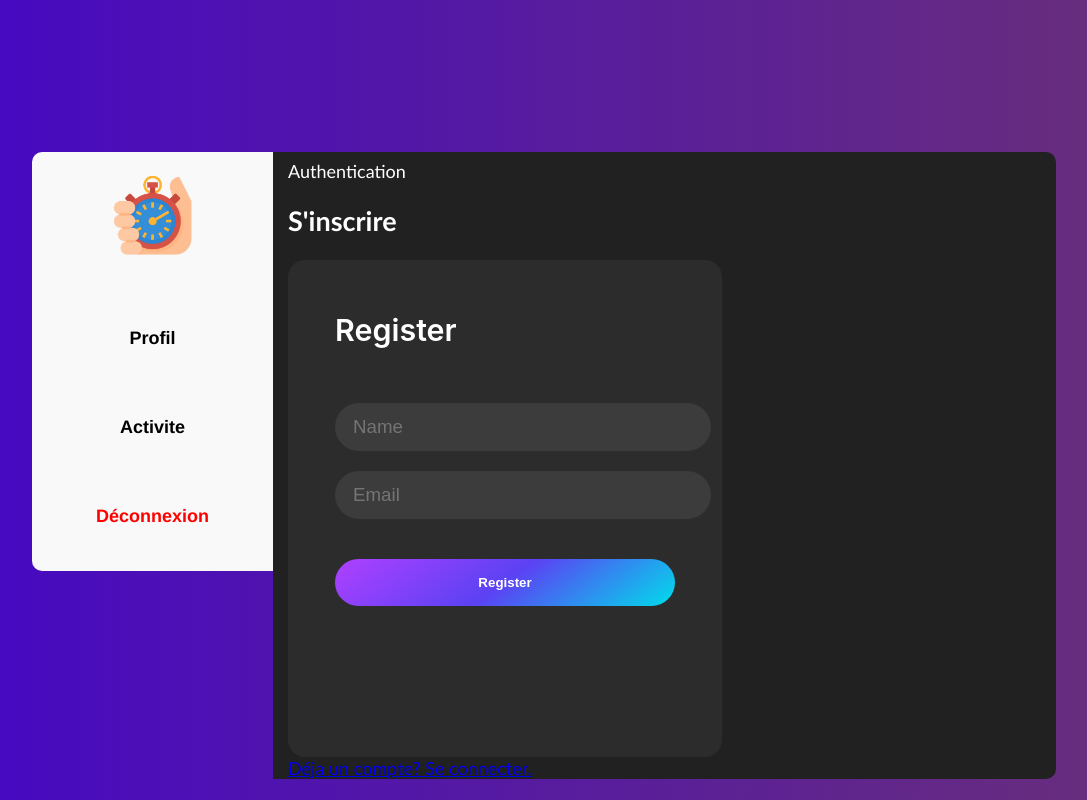
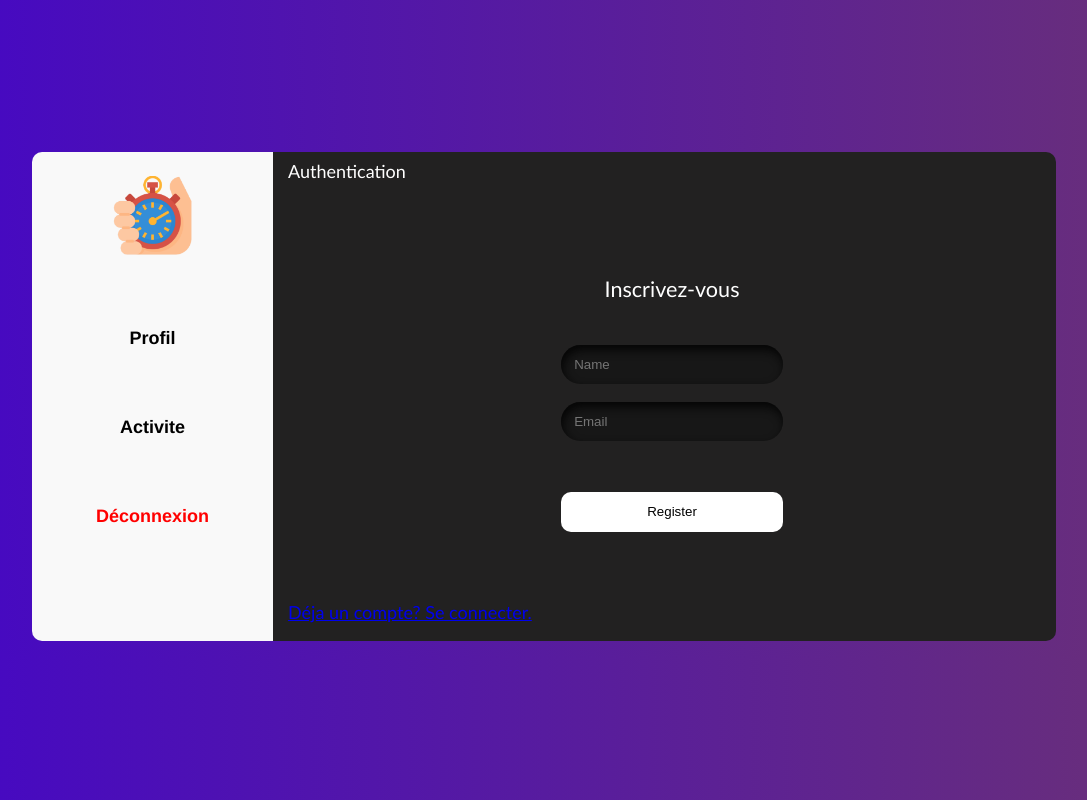
Before and after one commit to SerrierMatheo/Timely_SERRIER_TAMOURGH, a Vue app: page /auth/register in a window 1280 px wide. Shown: the whole page, without its empty margins (96-1183 px from the left). Built offline with nearby package versions, Linux system fonts and the light colour scheme.

Commit message:
style connexion / inscription

```diff
--- a/src/assets/_nav.scss
+++ b/src/assets/_nav.scss
@@ -19,7 +19,7 @@
   }
   .side {
     grid-area: sidebar;
-    background-color:rgb(249, 249, 249);
+
     color: black;
     width: 100%;
     display: flex;
@@ -27,6 +27,10 @@
     flex-direction: column;
     align-items: center;
     justify-content: center;
+  }
+
+  header{
+    background-color:rgb(249, 249, 249);
     border-radius:10px 0 0 10px;
   }
 
--- a/src/assets/main.css
+++ b/src/assets/main.css
@@ -2,6 +2,96 @@
 html {
   background-color: black;
   background: linear-gradient(to right, rgb(68, 7, 198), rgb(106, 48, 120));
+}
+
+.btn {
+  border: none;
+  height: 3em;
+  display: flex;
+  border-radius: 10px;
+  justify-content: center;
+  align-items: center;
+  gap: 12px;
+  background: white;
+  cursor: pointer;
+  transition: all 450ms ease-in-out;
+  border: none;
+  outline: none;
+}
+
+.form .btn {
+  display: flex;
+  justify-content: center;
+  flex-direction: row;
+  margin-top: 2.5em;
+  margin-bottom: 2.5em;
+}
+
+.text {
+  color: #A47CF3;
+  font-style: bolder;
+}
+
+.btn:hover {
+  background: linear-gradient(0deg, #A47CF3, #683FEA);
+  box-shadow: 0px 0px 180px 0px #9917FF;
+  transform: translateY(-2px);
+  color: white;
+  font-weight: bold;
+}
+
+.btn:hover .text {
+  color: white;
+}
+
+.form {
+  display: flex;
+  flex-direction: column;
+  width: -moz-fit-content;
+  width: fit-content;
+  align-self: center;
+  margin-left: auto;
+  margin-right: auto;
+  padding-left: 2em;
+  padding-right: 2em;
+  padding-top: 2em;
+  padding-bottom: 2em;
+  border-radius: 25px;
+  transition: 0.4s ease-in-out;
+}
+
+#heading {
+  text-align: center;
+  margin: 2em;
+  color: rgb(255, 255, 255);
+  font-size: 1.2em;
+}
+
+.field {
+  display: flex;
+  align-items: center;
+  justify-content: center;
+  gap: 0.5em;
+  border-radius: 25px;
+  padding: 0.6em;
+  border: none;
+  outline: none;
+  color: white;
+  margin-bottom: 1em;
+  background-color: #171717;
+  box-shadow: inset 2px 5px 10px rgb(5, 5, 5);
+}
+
+.link {
+  padding-bottom: 1em;
+}
+
+.input-field {
+  background: none;
+  border: none;
+  outline: none;
+  width: 100%;
+  color: #d3d3d3;
 }
 
 .wrapper {
--- a/src/assets/main.scss
+++ b/src/assets/main.scss
@@ -5,8 +5,90 @@ html{
     background: linear-gradient(to right, rgb(68, 7, 198), rgb(106, 48, 120));
 }
 
+.btn {
+  border: none;
+  height: 3em;
+  display: flex;
+  border-radius: 10px;
+  justify-content: center;
+  align-items: center;
+  gap: 12px;
+  background: #ffff;
+  cursor: pointer;
+  transition: all 450ms ease-in-out;
+  border: none;
+  outline: none;
+}
 
+.form .btn {
+  display: flex;
+  justify-content: center;
+  flex-direction: row;
+  margin-top: 2.5em;
+  margin-bottom: 2.5em;
+}
 
+.text {
+  color: #A47CF3;
+  font-style:bolder;
+}
+
+.btn:hover {
+  background: linear-gradient(0deg,#A47CF3,#683FEA);
+  box-shadow:
+  0px 0px 180px 0px #9917FF;
+  transform: translateY(-2px);
+  color: white;
+  font-weight: bold;
+}
+
+.btn:hover .text {
+  color: white;
+}
+.form {
+  display: flex;
+  flex-direction: column;
+  width: fit-content;
+  align-self: center;
+  margin-left: auto;
+  margin-right: auto;
+  padding-left: 2em;
+  padding-right: 2em;
+  padding-top: 2em;
+  padding-bottom: 2em;
+  border-radius: 25px;
+  transition: .4s ease-in-out;
+}
+#heading {
+  text-align: center;
+  margin: 2em;
+  color: rgb(255, 255, 255);
+  font-size: 1.2em;
+}
+.field {
+  display: flex;
+  align-items: center;
+  justify-content: center;
+  gap: 0.5em;
+  border-radius: 25px;
+  padding: 0.6em;
+  border: none;
+  outline: none;
+  color: white;
+  margin-bottom: 1em;
+  background-color: #171717;
+  box-shadow: inset 2px 5px 10px rgb(5, 5, 5);
+}
+.link{
+  padding-bottom: 1em;
+}
+.input-field {
+  background: none;
+  border: none;
+  outline: none;
+  width: 100%;
+  color: #d3d3d3;
+}
   .wrapper {
     padding-top: 18vh;
     max-width: 1024px;
--- a/src/components/Login.vue
+++ b/src/components/Login.vue
@@ -1,7 +1,9 @@
 <template>
-    <form @submit.prevent="submitForm" class="register wrap">
-      <div class="h1">Connexion</div>
-      <input placeholder="Key" v-model="key" id="key" name="key" type="text" required>
+    <form @submit.prevent="submitForm" class="form">
+      <div class="h1" id="heading">Connectez-vous</div>
+      <div class="field">
+        <input placeholder="Key" class="input-field" v-model="key" id="key" name="key" type="text" required >
+      </div>
       <input value="Connexion" class="btn" type="submit">
     </form>
   </template>
--- a/src/components/Logout.vue
+++ b/src/components/Logout.vue
@@ -14,5 +14,8 @@ export default {
 </script>
 
 <template>
-  <button @click="logout">Déconnexion</button>
+  <div class="itm">
+  <h3>Voulez-vous vraiment vous déconnecter?</h3>
+  <button @click="logout" class="btn"><span class="text">Deconnexion</span></button>
+  </div>
 </template>
--- a/src/components/Register.vue
+++ b/src/components/Register.vue
@@ -1,9 +1,13 @@
 <template>
   <div>
-    <form @submit.prevent="submitForm" class="register wrap">
-      <div class="h1">Register</div>
-      <input placeholder="Name" v-model="name" id="name" name="name" type="text" required>
-      <input placeholder="Email" v-model="email" id="email" name="email" type="email" required>
+    <form @submit.prevent="submitForm" class="form">
+      <div class="h1" id="heading">Inscrivez-vous</div>
+      <div class="field">
+      <input placeholder="Name" class="input-field" v-model="name" id="name" name="name" type="text" required>
+    </div>
+    <div class="field">
+      <input placeholder="Email" class="input-field" v-model="email" id="email" name="email" type="email" required>
+    </div>
       <input value="Register" class="btn" type="submit">
     </form>
 
@@ -45,130 +49,3 @@ export default {
   }
 }
 </script>
-
-<style scoped>
-.register {
-  width: 340px;
-  height: 400px;
-  background: #2c2c2c;
-  padding: 47px;
-  padding-bottom: 57px;
-  color: #fff;
-  border-radius: 17px;
-  padding-bottom: 50px;
-  font-size: 1.3em;
-  font-family: -apple-system, BlinkMacSystemFont, 'Segoe UI', Roboto, Oxygen, Ubuntu, Cantarell, 'Open Sans', 'Helvetica Neue', sans-serif;
-}
-
-.register input[type="text"],
-.register input[type="email"] {
-  opacity: 1;
-  display: block;
-  border: none;
-  outline: none;
-  width: 100%;
-  padding: 13px 18px;
-  margin: 20px 0 0 0;
-  font-size: 0.8em;
-  border-radius: 100px;
-  background: #3c3c3c;
-  color: #fff;
-}
-
-.register input:focus {
-  animation: bounce 1s;
-  -webkit-appearance: none;
-}
-
-.register input[type=submit],
-.register input[type=button],
-.h1 {
-  border: 0;
-  outline: 0;
-  width: 100%;
-  padding: 13px;
-  margin: 40px 0 0 0;
-  border-radius: 500px;
-  font-weight: 600;
-  animation: bounce2 1.6s;
-}
-
-.h1 {
-  padding: 0;
-  position: relative;
-  top: -35px;
-  display: block;
-  margin-bottom: -0px;
-  font-size: 1.3em;
-}
-
-.btn {
-  background: linear-gradient(144deg, #af40ff, #5b42f3 50%, #00ddeb);
-  color: #fff;
-  padding: 16px !important;
-}
-
-.btn:hover {
-  background: linear-gradient(144deg, #1e1e1e , 20%,#1e1e1e 50%,#1e1e1e );
-  color: rgb(255, 255, 255);
-  padding: 16px !important;
-  cursor: pointer;
-  transition: all 0.4s ease;
-}
-
-.register input[type=text] {
-  animation: bounce 1s;
-  -webkit-appearance: none;
-}
-
-.register input[type=password] {
-  animation: bounce1 1.3s;
-}
-
-.ui {
-  font-weight: bolder;
-  background: -webkit-linear-gradient(#B563FF, #535EFC, #0EC8EE);
-  -webkit-background-clip: text;
-  -webkit-text-fill-color: transparent;
-  border-bottom: 4px solid transparent;
-  border-image: linear-gradient(0.25turn, #535EFC, #0EC8EE, #0EC8EE);
-  border-image-slice: 1;
-  display: inline;
-}
-
-@media only screen and (max-width: 600px) {
-  .register {
-    width: 70%;
-    padding: 3em;
-  }
-}
-
-@keyframes bounce {
-  0% {
-    transform: translateY(-250px);
-    opacity: 0;
-  }
-}
-
-@keyframes bounce1 {
-  0% {
-    opacity: 0;
-  }
-
-  40% {
-    transform: translateY(-100px);
-    opacity: 0;
-  }
-}
-
-@keyframes bounce2 {
-  0% {
-    opacity: 0;
-  }
-
-  70% {
-    transform: translateY(-20px);
-    opacity: 0;
-  }
-}
-</style>
--- a/src/views/ConnexionView.vue
+++ b/src/views/ConnexionView.vue
@@ -10,8 +10,7 @@ export default {
 
 <template>
   <main class="day-text">
-    <h2>Connexion</h2>
     <Login/>
-    <RouterLink to="/auth/register">Pas de compte? S'inscrire.</RouterLink>
+    <RouterLink to="/auth/register" class="input-field">Pas de compte? S'inscrire.</RouterLink>
   </main>
 </template>
--- a/src/views/InscriptionView.vue
+++ b/src/views/InscriptionView.vue
@@ -10,8 +10,9 @@ export default {
 
 <template>
   <main class="day-text">
-    <h2>S'inscrire</h2>
     <Register/>
-    <RouterLink to="/auth/login">Déja un compte? Se connecter.</RouterLink>
+    <div class="link">
+    <RouterLink to="/auth/login" class="link">Déja un compte? Se connecter.</RouterLink>
+  </div>
   </main>
 </template>
```
Also changed, not shown: 1 other file (tests, documents, lock files or other folders).
